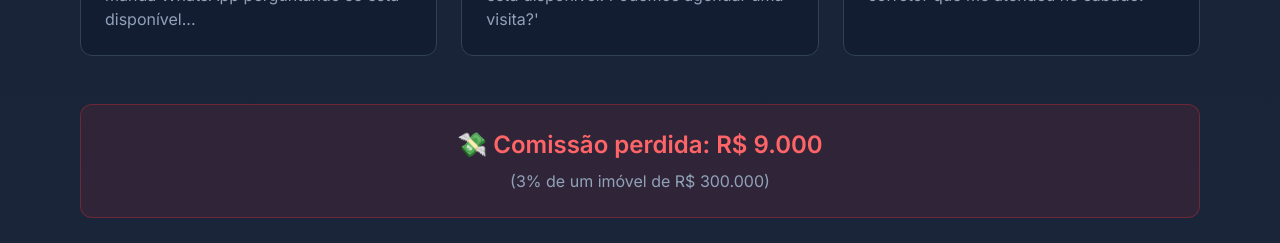
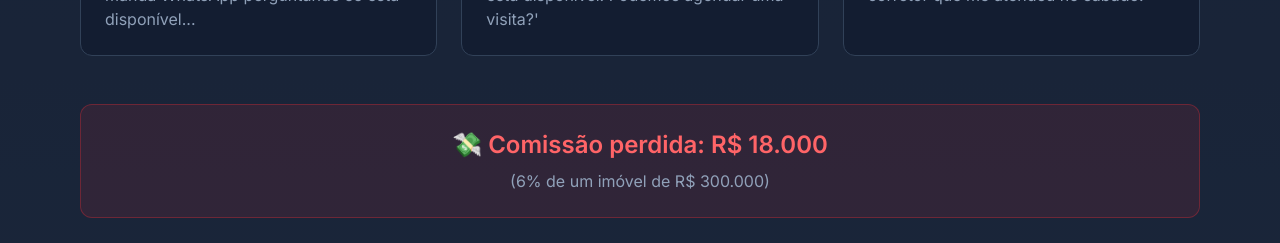
Before and after one commit to Rahgomes/nexalumedigital, a Next.js app: page /corretores in a window 1280 px wide. Shown: the part 960-1203 px from the top of the page. Built offline with nearby package versions, Linux system fonts and the light colour scheme.

Commit message:
fix(corretores): comissão correta 6% (R$18.000 em imóvel de R$300k)

```diff
--- a/src/app/corretores/page.tsx
+++ b/src/app/corretores/page.tsx
@@ -91,10 +91,10 @@ export default function CorretoresPage() {
 
           <div className="mt-12 p-6 rounded-xl bg-red-500/10 border border-red-500/30 text-center">
             <p className="text-2xl font-bold text-red-400">
-              💸 Comissão perdida: R$ 9.000
+              💸 Comissão perdida: R$ 18.000
             </p>
             <p className="text-slate-400 mt-2">
-              (3% de um imóvel de R$ 300.000)
+              (6% de um imóvel de R$ 300.000)
             </p>
           </div>
         </div>
```
